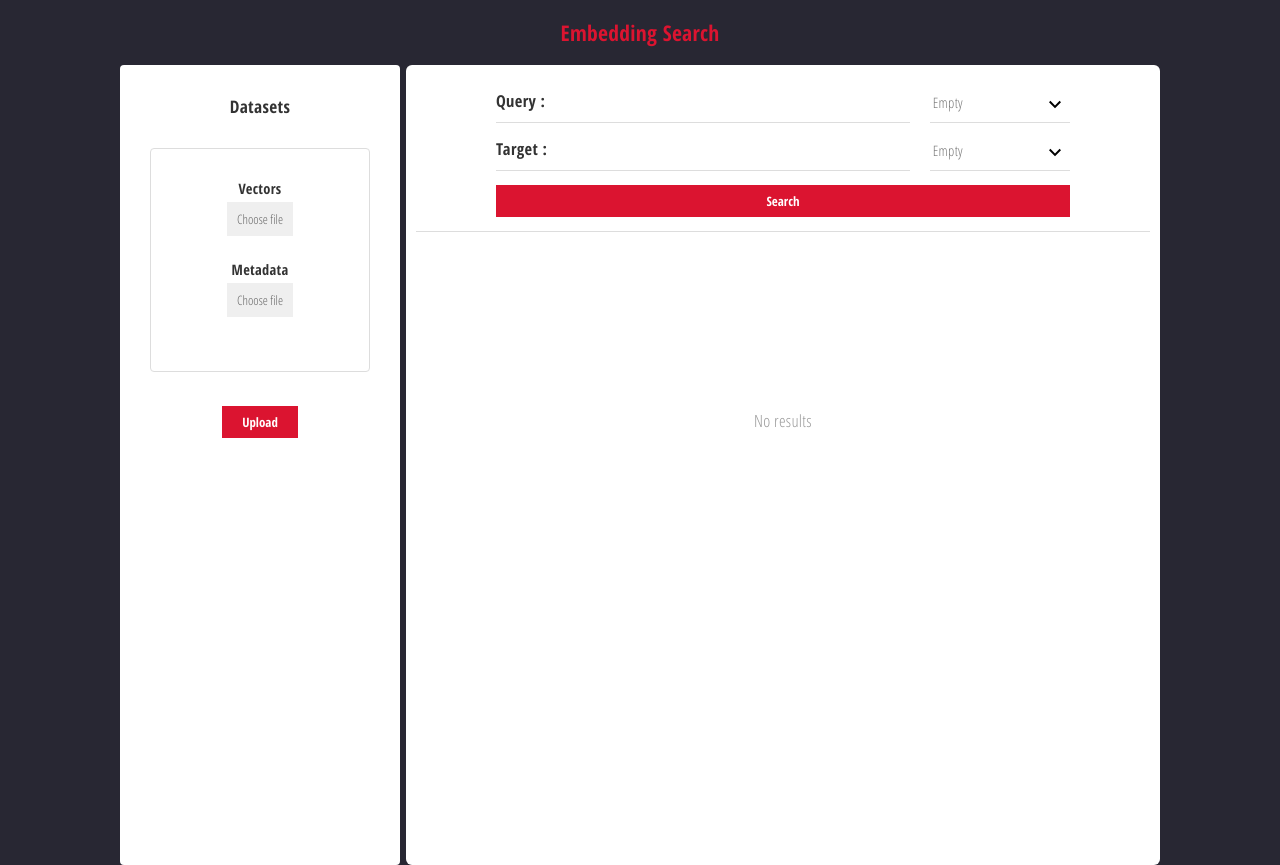
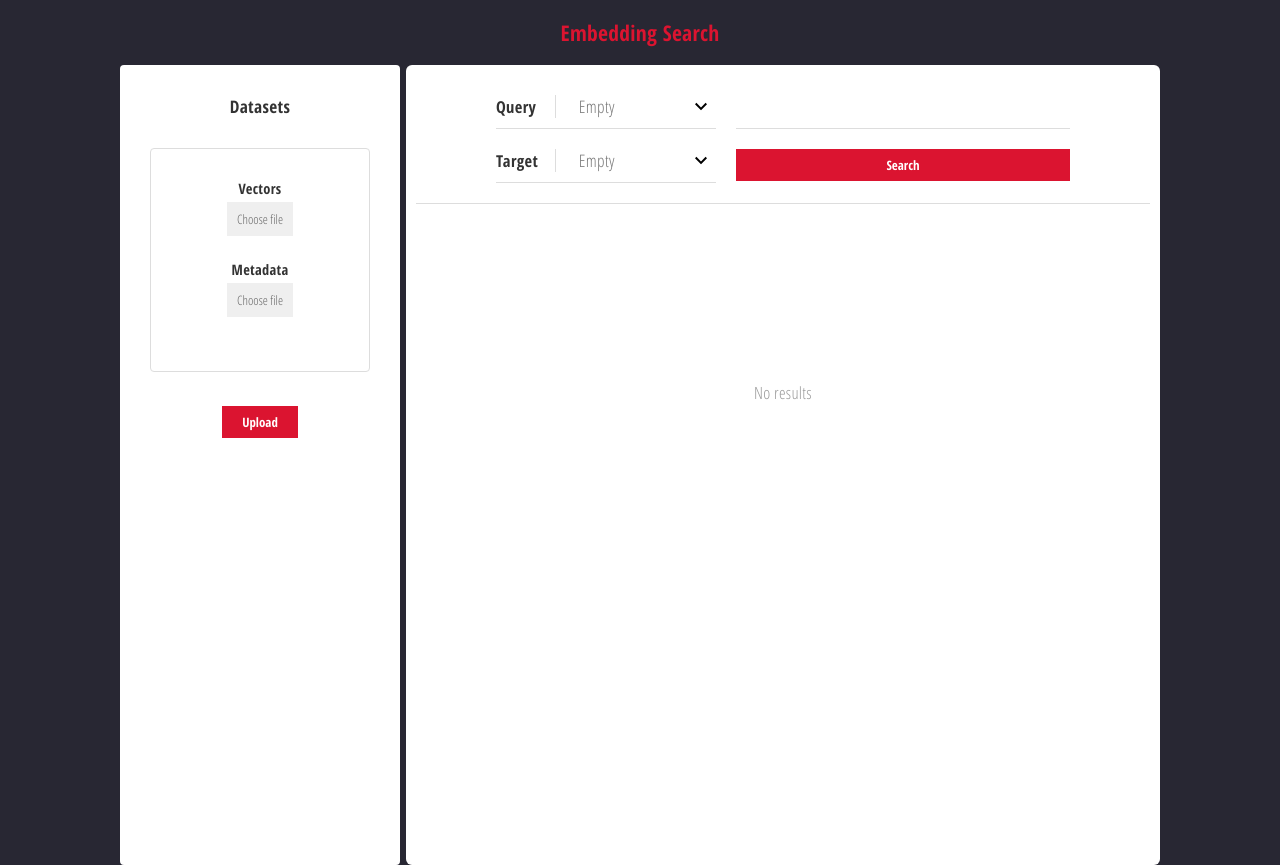
Before and after one commit to hoangdzung/embeddingSearch, a Flask app: page / in a window 1280 px wide. Run offline with Flask 2, Linux system fonts and the light colour scheme; some libraries are stand-ins or nearby versions.

Commit message:
omit text target

```diff
--- a/main.py
+++ b/main.py
@@ -39,7 +39,7 @@ def search():
     src_type = request.args.get('src_type')
     src_name = request.args.get('src_name')
     target_type = request.args.get('target_type')
-    k = int(request.args.get('num_k',10))
+    k = 10 #int(request.args.get('num_k',10))
     print(src_type, src_name, target_type, k)
     results = query_machine.search(src_type, src_name, target_type,k)
     print(results)
--- /dev/null
+++ b/static/dropdown.js
@@ -0,0 +1,111 @@
+window.onload = function () {
+    crear_select();
+}
+
+function isMobileDevice() {
+    return (typeof window.orientation !== "undefined") || (navigator.userAgent.indexOf('IEMobile') !== -1);
+};
+
+
+var li = new Array();
+function crear_select() {
+    var div_cont_select = document.querySelectorAll("[data-mate-select='active']");
+    var select_ = '';
+    for (var e = 0; e < div_cont_select.length; e++) {
+        div_cont_select[e].setAttribute('data-indx-select', e);
+        div_cont_select[e].setAttribute('data-selec-open', 'false');
+        var ul_cont = document.querySelectorAll("[data-indx-select='" + e + "'] > .cont_list_select_mate > ul");
+        select_ = document.querySelectorAll("[data-indx-select='" + e + "'] >select")[0];
+        if (isMobileDevice()) {
+            select_.addEventListener('change', function () {
+                _select_option(select_.selectedIndex, e);
+            });
+        }
+        var select_optiones = select_.options;
+        document.querySelectorAll("[data-indx-select='" + e + "']  > .selecionado_opcion ")[0].setAttribute('data-n-select', e);
+        document.querySelectorAll("[data-indx-select='" + e + "']  > .icon_select_mate ")[0].setAttribute('data-n-select', e);
+        for (var i = 0; i < select_optiones.length; i++) {
+            li[i] = document.createElement('li');
+            if (select_optiones[i].selected == true || select_.value == select_optiones[i].innerHTML) {
+                li[i].className = 'active';
+                document.querySelector("[data-indx-select='" + e + "']  > .selecionado_opcion ").innerHTML = select_optiones[i].innerHTML;
+            };
+            li[i].setAttribute('data-index', i);
+            li[i].setAttribute('data-selec-index', e);
+            // funcion click al selecionar
+            li[i].addEventListener('click', function () { _select_option(this.getAttribute('data-index'), this.getAttribute('data-selec-index')); });
+
+            li[i].innerHTML = select_optiones[i].innerHTML;
+            ul_cont[0].appendChild(li[i]);
+
+        }; // Fin For select_optiones
+    }; // fin for divs_cont_select
+} // Fin Function
+
+
+
+var cont_slc = 0;
+function open_select(idx) {
+    var idx1 = idx.getAttribute('data-n-select');
+    var ul_cont_li = document.querySelectorAll("[data-indx-select='" + idx1 + "'] .cont_select_int > li");
+    var hg = 0;
+    var slect_open = document.querySelectorAll("[data-indx-select='" + idx1 + "']")[0].getAttribute('data-selec-open');
+    var slect_element_open = document.querySelectorAll("[data-indx-select='" + idx1 + "'] select")[0];
+    if (isMobileDevice()) {
+        if (window.document.createEvent) { // All
+            var evt = window.document.createEvent("MouseEvents");
+            evt.initMouseEvent("mousedown", false, true, window, 0, 0, 0, 0, 0, false, false, false, false, 0, null);
+            slect_element_open.dispatchEvent(evt);
+        } else if (slect_element_open.fireEvent) { // IE
+            slect_element_open.fireEvent("onmousedown");
+        } else {
+            slect_element_open.click();
+        }
+    } else {
+
+
+        for (var i = 0; i < ul_cont_li.length; i++) {
+            hg += ul_cont_li[i].offsetHeight;
+        };
+        if (slect_open == 'false') {
+            document.querySelectorAll("[data-indx-select='" + idx1 + "']")[0].setAttribute('data-selec-open', 'true');
+            document.querySelectorAll("[data-indx-select='" + idx1 + "'] > .cont_list_select_mate > ul")[0].style.height = hg + "px";
+            document.querySelectorAll("[data-indx-select='" + idx1 + "'] > .icon_select_mate")[0].style.transform = 'rotate(180deg)';
+        } else {
+            document.querySelectorAll("[data-indx-select='" + idx1 + "']")[0].setAttribute('data-selec-open', 'false');
+            document.querySelectorAll("[data-indx-select='" + idx1 + "'] > .icon_select_mate")[0].style.transform = 'rotate(0deg)';
+            document.querySelectorAll("[data-indx-select='" + idx1 + "'] > .cont_list_select_mate > ul")[0].style.height = "0px";
+        }
+    }
+
+} // fin function open_select
+
+function salir_select(indx) {
+    var select_ = document.querySelectorAll("[data-indx-select='" + indx + "'] > select")[0];
+    document.querySelectorAll("[data-indx-select='" + indx + "'] > .cont_list_select_mate > ul")[0].style.height = "0px";
+    document.querySelector("[data-indx-select='" + indx + "'] > .icon_select_mate").style.transform = 'rotate(0deg)';
+    document.querySelectorAll("[data-indx-select='" + indx + "']")[0].setAttribute('data-selec-open', 'false');
+}
+
+
+function _select_option(indx, selc) {
+    if (isMobileDevice()) {
+        selc = selc - 1;
+    }
+    var select_ = document.querySelectorAll("[data-indx-select='" + selc + "'] > select")[0];
+
+    var li_s = document.querySelectorAll("[data-indx-select='" + selc + "'] .cont_select_int > li");
+    var p_act = document.querySelectorAll("[data-indx-select='" + selc + "'] > .selecionado_opcion")[0].innerHTML = li_s[indx].innerHTML;
+    var select_optiones = document.querySelectorAll("[data-indx-select='" + selc + "'] > select > option");
+    for (var i = 0; i < li_s.length; i++) {
+        if (li_s[i].className == 'active') {
+            li_s[i].className = '';
+        };
+        li_s[indx].className = 'active';
+
+    };
+    select_optiones[indx].selected = true;
+    select_.selectedIndex = indx;
+    select_.onchange();
+    salir_select(selc);
+}
--- a/static/search.js
+++ b/static/search.js
@@ -9,8 +9,8 @@ $(function () {
         $.ajax({
             url: '/api/search?src_type=' + document.getElementById('query_type').value +
              '&src_name=' + document.getElementById('src_name').value +
-             '&target_type=' + document.getElementById('target_type').value +
-             '&k=' + document.getElementById('num_return').value,
+             '&target_type=' + document.getElementById('target_type').value,
+            //  '&k=10' + document.getElementById('num_return').value,
             success: function (data) {
                 console.log(data)
                 $('#result').html('');
--- a/static/style.css
+++ b/static/style.css
@@ -160,7 +160,7 @@ h4 {
 
 .item-search {
     display: grid;
-    grid-template-columns: auto 140px;
+    grid-template-columns: 220px auto;
     grid-gap: 20px;
     /* border: 1px solid #dddddd; */
     margin-bottom: 10px;
@@ -194,18 +194,26 @@ select {
 }
 
 .input-item-search {
-    padding: 10px 5px;
+    padding: 4px 5px;
+    height: 100%;
+    font-size: 1.0em;
     width: 285px;
     border: none;
 }
 
 .text-item-search {
-
+  display: grid;
+  grid-template-columns: auto 140px;
 }
 
 label {
     margin-right: 15px;
+    width: 60px;
+    border-right: 1px solid #dddddd;
     font-size: 0.95em;
+    display: flex;
+    align-items: center;
+    /* justify-content: center; */
 }
 
 #result-component {
@@ -223,7 +231,7 @@ label {
 #loading {
     /* position: absolute; */
     width: 30px;
-    margin: 130px;
+    margin: 180px;
     /* top: 50px; */
     /* left: 50px; */
     /* transform: translateX(-50%); */
@@ -247,13 +255,14 @@ input::-webkit-calendar-picker-indicator {
     border-bottom: none;
   }
 
-  .item-search .text-item-search, .item-search .select-item-search {
+  .item-search .text-item-search {
     /* padding: 10px 10px; */
     /* display: flex; */
     /* align-items: center; */
     /* justify-content: center; */
     padding-bottom: 2px;
     border-bottom: 1px solid #dddddd;
+    padding: 10px 0;
 }
 
 
--- a/templates/demo.html
+++ b/templates/demo.html
@@ -1,5 +1,6 @@
 <!DOCTYPE html>
 <html lang="en">
+
 <head>
     <meta charset="UTF-8">
     <meta name="viewport" content="width=device-width, initial-scale=1.0">
@@ -18,8 +19,9 @@
         } */
     </style>
 </head>
+
 <body>
-    <h2 style="text-align: center; color: #DB1430;" >
+    <h2 style="text-align: center; color: #DB1430;">
         <a href="/">
             Embedding Search
         </a>
@@ -27,7 +29,7 @@
     <div class="container">
         <div class="component" id="upload-component">
             <h4 class="section-font">Datasets</h4>
-            <form action = "/success" method = "post" enctype="multipart/form-data">
+            <form action="/success" method="post" enctype="multipart/form-data">
                 <div id="body-upload-component">
                     <div class="item-upload">
                         <div>Vectors</div>
@@ -53,65 +55,61 @@
             <div id="search-component">
                 <div class="item-search">
                     <div class="text-item-search section-font">
-                        <label>Query : </label>
-                        <input type="text" list="mylist" class="input-item-search" spellcheck="false" id="src_name" name="search">
+                        <label>Query</label>
+                        <div class="select-item-search">
+                            <div class="select_mate" data-mate-select="active">
+                                <select name="" onchange="suggestQuery()" onclick="return false;" id="query_type">
+                                    {% for type in types %}
+                                    <option value={{type}}>{{type}}</option>
+                                    {% endfor %}
+                                </select>
+                                <p class="selecionado_opcion" onclick="open_select(this)"></p><span
+                                    onclick="open_select(this)" class="icon_select_mate"><svg fill="#000000" height="24"
+                                        viewBox="0 0 24 24" width="24" xmlns="http://www.w3.org/2000/svg">
+                                        <path d="M7.41 7.84L12 12.42l4.59-4.58L18 9.25l-6 6-6-6z" />
+                                        <path d="M0-.75h24v24H0z" fill="none" />
+                                    </svg></span>
+                                <div class="cont_list_select_mate">
+                                    <ul class="cont_select_int"> </ul>
+                                </div>
+                            </div>
+                        </div>
+                    </div>
+                    <div style="padding-bottom: 2px; border-bottom: 1px solid #dddddd;">
+                        <input type="text" list="mylist" class="input-item-search" spellcheck="false" id="src_name"
+                        name="search">
                         <datalist id="mylist">
                             {% for name in name_dict[types[0]] %}
                             <option>{{name}}</option>
                             {% endfor %}
                         </datalist>
                     </div>
-                    <div class="select-item-search">
-                        <!-- <select id="query_type" class="mdb-select md-form colorful-select dropdown-primary">
-                            {% for type in types %}
-                            <option value={{type}}>{{type}}</option>
-                            {% endfor %}
-                        </select> -->
-                        <div class="select_mate" data-mate-select="active" >
-                            <select name="" onchange="" onclick="return false;" id="query_type">
-                                {% for type in types %}
-                                <option value={{type}}>{{type}}</option>
-                                {% endfor %}
-                              </select>
-                            <p class="selecionado_opcion"  onclick="open_select(this)" ></p><span onclick="open_select(this)" class="icon_select_mate" ><svg fill="#000000" height="24" viewBox="0 0 24 24" width="24" xmlns="http://www.w3.org/2000/svg">
-                                <path d="M7.41 7.84L12 12.42l4.59-4.58L18 9.25l-6 6-6-6z"/>
-                                <path d="M0-.75h24v24H0z" fill="none"/>
-                            </svg></span>
-                            <div class="cont_list_select_mate">
-                              <ul class="cont_select_int">  </ul>
-                            </div>
-                              </div>
-                        </div>
                 </div>
                 <div class="item-search">
                     <div class="text-item-search section-font">
-                        <label>Target : </label>
-                        <input id="num_return" type="text" class="input-item-search" name="search">
-                    </div>
-                    <div class="select-item-search">
-                        <!-- <select id="target_type">
-                            {% for type in types %}
-                            <option value={{type}}>{{type}}</option>
-                            {% endfor %}
-                        </select> -->
-                        <div class="select_mate" data-mate-select="active" >
+                        <label>Target</label>
+                        <div class="select_mate" data-mate-select="active">
                             <select name="" onchange="" onclick="return false;" id="target_type">
                                 {% for type in types %}
                                 <option value={{type}}>{{type}}</option>
                                 {% endfor %}
                             </select>
-                            <p class="selecionado_opcion"  onclick="open_select(this)" ></p><span onclick="open_select(this)" class="icon_select_mate" ><svg fill="#000000" height="24" viewBox="0 0 24 24" width="24" xmlns="http://www.w3.org/2000/svg">
-                                <path d="M7.41 7.84L12 12.42l4.59-4.58L18 9.25l-6 6-6-6z"/>
-                                <path d="M0-.75h24v24H0z" fill="none"/>
+                            <p class="selecionado_opcion" onclick="open_select(this)"></p><span
+                                onclick="open_select(this)" class="icon_select_mate"><svg fill="#000000" height="24"
+                                    viewBox="0 0 24 24" width="24" xmlns="http://www.w3.org/2000/svg">
+                                    <path d="M7.41 7.84L12 12.42l4.59-4.58L18 9.25l-6 6-6-6z" />
+                                    <path d="M0-.75h24v24H0z" fill="none" />
                                 </svg></span>
                             <div class="cont_list_select_mate">
-                              <ul class="cont_select_int">  </ul>
-                            </div>
+                                <ul class="cont_select_int"> </ul>
                             </div>
                         </div>
                     </div>
                     <div>
-                    <button class="btn" id="search" style="width: 100%;">Search </button>
+                        <div style="margin-top: 10px;">
+                            <button class="btn" id="search" style="width: 100%;height: 100%;margin: 0;">Search </button>
+                        </div>
+                    </div>
                 </div>
             </div>
             <div id="result-component">
@@ -126,146 +124,33 @@
         <script src="https://cdnjs.cloudflare.com/ajax/libs/popper.js/1.16.0/umd/popper.min.js"></script>
         <script src="https://maxcdn.bootstrapcdn.com/bootstrap/4.4.1/js/bootstrap.min.js"></script>
         <script type="text/javascript">
-    	$('input[type=file]').change(function(e) {
+            $('input[type=file]').change(function (e) {
                 var fileName = e.target.files[0].name;
                 $(this).parent().find('button').text(fileName);
             })
         </script>
         <script src="/static/search.js"></script>
         <script>
-        function myFunction() {
+            function suggestQuery() {
                 var query_type = document.getElementById("query_type").value;
                 // console.log(query_type)
                 var mylist = document.getElementById("mylist");
                 var namedict = '{{ name_dict | tojson }}';
                 var a = JSON.parse(namedict);
                 var namelist = a[query_type];
-            console.log(namelist);
-            console.log(namedict);
+                // console.log(namelist);
+                // console.log(namedict);
 
                 var x = '';
                 for (i = 0; i < namelist.length; i++) {
                     // console.log(namelist[i])
-                x += ('<option>' + namelist[i]+ '</option>');
+                    x += ('<option>' + namelist[i] + '</option>');
                 }
                 mylist.innerHTML = x;
             }
         </script>
+        <script src="/static/dropdown.js"></script>
 
-    <script>
-        window.onload = function(){
-  crear_select();
-}
+</body>
 
-function isMobileDevice() {
-    return (typeof window.orientation !== "undefined") || (navigator.userAgent.indexOf('IEMobile') !== -1);
-};
-
-
-var li = new Array();
-function crear_select(){
-var div_cont_select = document.querySelectorAll("[data-mate-select='active']");
-var select_ = '';
-for (var e = 0; e < div_cont_select.length; e++) {
-div_cont_select[e].setAttribute('data-indx-select',e);
-div_cont_select[e].setAttribute('data-selec-open','false');
-var ul_cont = document.querySelectorAll("[data-indx-select='"+e+"'] > .cont_list_select_mate > ul");
- select_ = document.querySelectorAll("[data-indx-select='"+e+"'] >select")[0];
- if (isMobileDevice()) {
-select_.addEventListener('change', function () {
- _select_option(select_.selectedIndex,e);
-});
- }
-var select_optiones = select_.options;
-document.querySelectorAll("[data-indx-select='"+e+"']  > .selecionado_opcion ")[0].setAttribute('data-n-select',e);
-document.querySelectorAll("[data-indx-select='"+e+"']  > .icon_select_mate ")[0].setAttribute('data-n-select',e);
-for (var i = 0; i < select_optiones.length; i++) {
-li[i] = document.createElement('li');
-if (select_optiones[i].selected == true || select_.value == select_optiones[i].innerHTML ) {
-li[i].className = 'active';
-document.querySelector("[data-indx-select='"+e+"']  > .selecionado_opcion ").innerHTML = select_optiones[i].innerHTML;
-};
-li[i].setAttribute('data-index',i);
-li[i].setAttribute('data-selec-index',e);
-// funcion click al selecionar
-li[i].addEventListener( 'click', function(){  _select_option(this.getAttribute('data-index'),this.getAttribute('data-selec-index')); });
-
-li[i].innerHTML = select_optiones[i].innerHTML;
-ul_cont[0].appendChild(li[i]);
-
-    }; // Fin For select_optiones
-  }; // fin for divs_cont_select
-} // Fin Function
-
-
-
-var cont_slc = 0;
-function open_select(idx){
-var idx1 =  idx.getAttribute('data-n-select');
-  var ul_cont_li = document.querySelectorAll("[data-indx-select='"+idx1+"'] .cont_select_int > li");
-var hg = 0;
-var slect_open = document.querySelectorAll("[data-indx-select='"+idx1+"']")[0].getAttribute('data-selec-open');
-var slect_element_open = document.querySelectorAll("[data-indx-select='"+idx1+"'] select")[0];
- if (isMobileDevice()) {
-  if (window.document.createEvent) { // All
-  var evt = window.document.createEvent("MouseEvents");
-  evt.initMouseEvent("mousedown", false, true, window, 0, 0, 0, 0, 0, false, false, false, false, 0, null);
-	slect_element_open.dispatchEvent(evt);
-} else if (slect_element_open.fireEvent) { // IE
-  slect_element_open.fireEvent("onmousedown");
-}else {
-  slect_element_open.click();
-}
-}else {
-
-
-  for (var i = 0; i < ul_cont_li.length; i++) {
-hg += ul_cont_li[i].offsetHeight;
-};
- if (slect_open == 'false') {
- document.querySelectorAll("[data-indx-select='"+idx1+"']")[0].setAttribute('data-selec-open','true');
- document.querySelectorAll("[data-indx-select='"+idx1+"'] > .cont_list_select_mate > ul")[0].style.height = hg+"px";
- document.querySelectorAll("[data-indx-select='"+idx1+"'] > .icon_select_mate")[0].style.transform = 'rotate(180deg)';
-}else{
- document.querySelectorAll("[data-indx-select='"+idx1+"']")[0].setAttribute('data-selec-open','false');
- document.querySelectorAll("[data-indx-select='"+idx1+"'] > .icon_select_mate")[0].style.transform = 'rotate(0deg)';
- document.querySelectorAll("[data-indx-select='"+idx1+"'] > .cont_list_select_mate > ul")[0].style.height = "0px";
- }
-}
-
-} // fin function open_select
-
-function salir_select(indx){
-var select_ = document.querySelectorAll("[data-indx-select='"+indx+"'] > select")[0];
- document.querySelectorAll("[data-indx-select='"+indx+"'] > .cont_list_select_mate > ul")[0].style.height = "0px";
-document.querySelector("[data-indx-select='"+indx+"'] > .icon_select_mate").style.transform = 'rotate(0deg)';
- document.querySelectorAll("[data-indx-select='"+indx+"']")[0].setAttribute('data-selec-open','false');
-}
-
-
-function _select_option(indx,selc){
- if (isMobileDevice()) {
-selc = selc -1;
-}
-    var select_ = document.querySelectorAll("[data-indx-select='"+selc+"'] > select")[0];
-
-  var li_s = document.querySelectorAll("[data-indx-select='"+selc+"'] .cont_select_int > li");
-  var p_act = document.querySelectorAll("[data-indx-select='"+selc+"'] > .selecionado_opcion")[0].innerHTML = li_s[indx].innerHTML;
-var select_optiones = document.querySelectorAll("[data-indx-select='"+selc+"'] > select > option");
-for (var i = 0; i < li_s.length; i++) {
-if (li_s[i].className == 'active') {
-li_s[i].className = '';
-};
-li_s[indx].className = 'active';
-
-};
-select_optiones[indx].selected = true;
-  select_.selectedIndex = indx;
-  select_.onchange();
-  salir_select(selc);
-}
-
-
-    </script>
-</body>
 </html>
```
Lines whose indentation alone changed are shown as unchanged.
